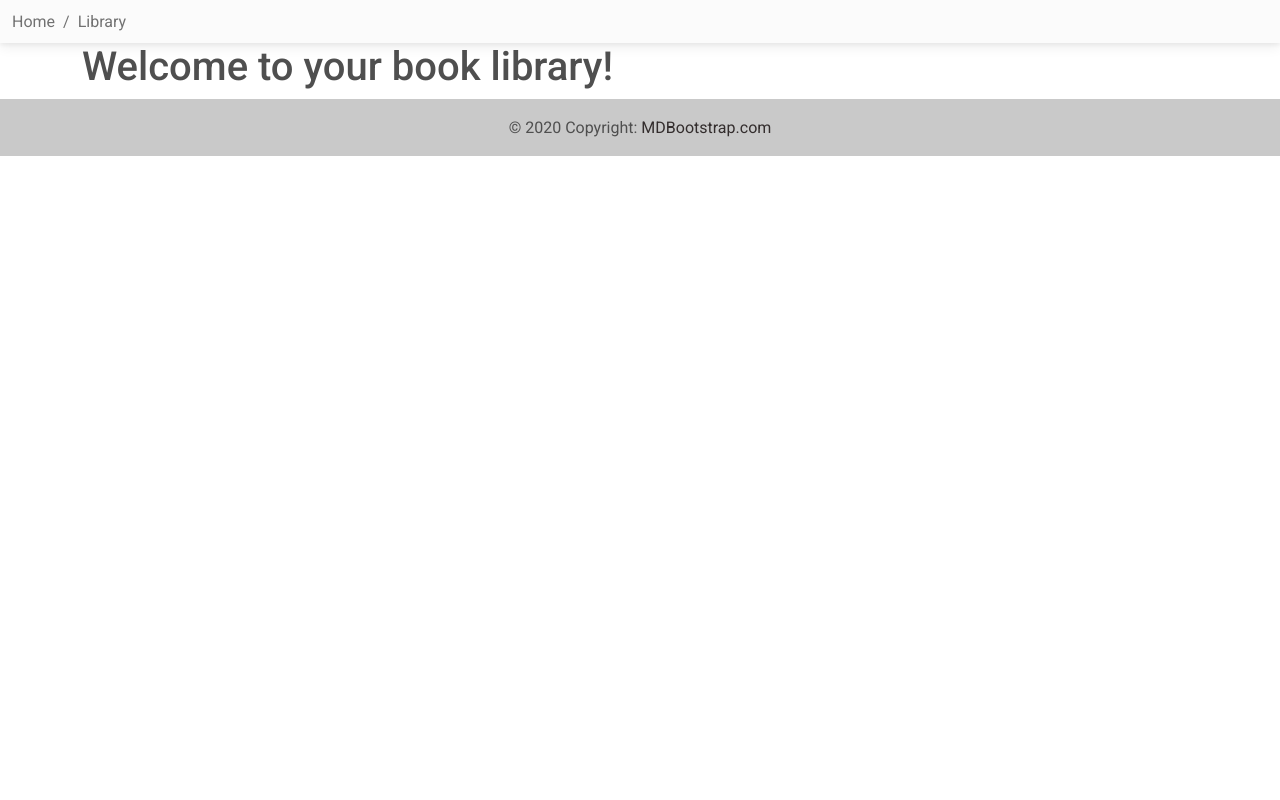
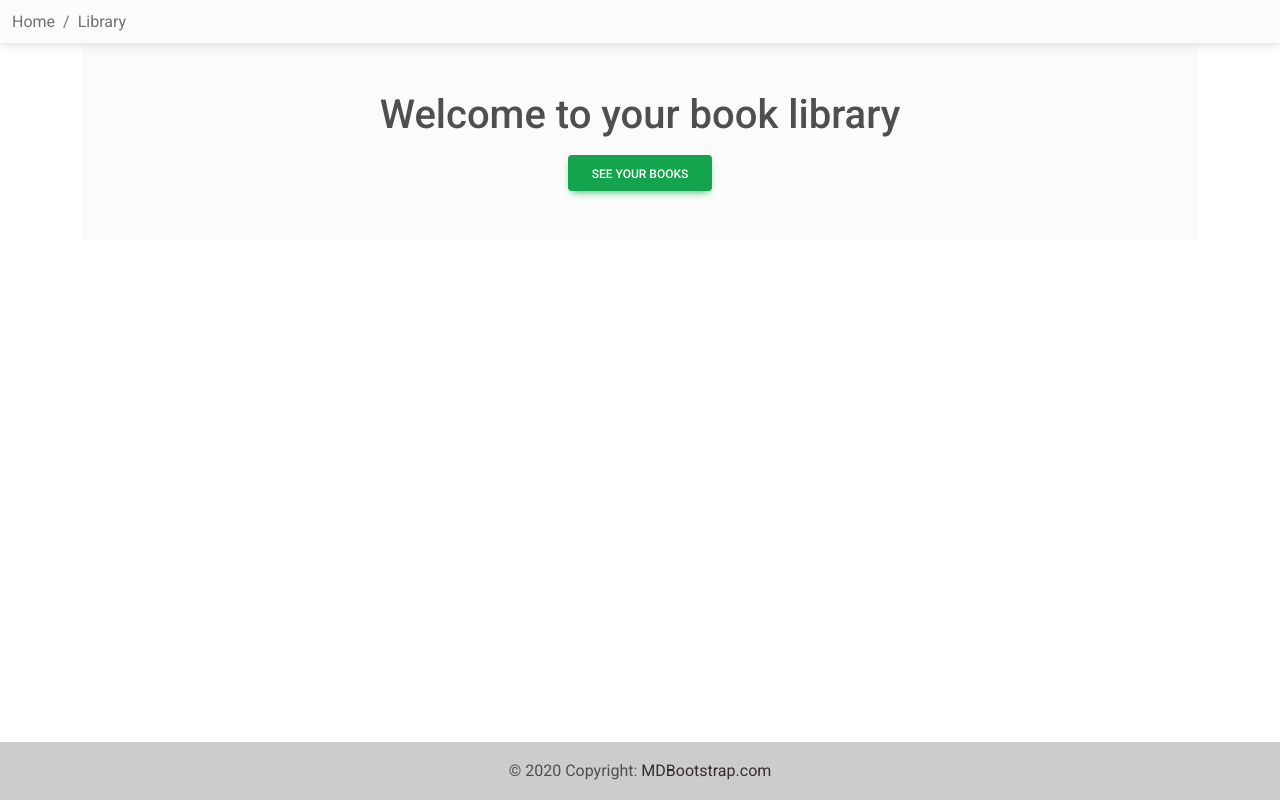
Before and after one commit to magz-dev/book-library, a Flask app: page / in a window 1280 px wide. Run offline with Flask 3, Linux system fonts and the light colour scheme; some libraries are stand-ins or nearby versions.

Commit message:
add a new button below the heading

```diff
--- a/booklibrary/templates/base.html
+++ b/booklibrary/templates/base.html
@@ -34,13 +34,14 @@ rel="stylesheet"
           </nav>
         </div>
       </nav>
+</header>
 <main class="container">
     {% block content %}
     {% endblock %}
 </main>
 <footer class="bg-light text-center text-lg-start">
     <!-- Copyright -->
-    <div class="text-center p-3" style="background-color: rgba(0, 0, 0, 0.2);">
+    <div class="text-center p-3 fixed-bottom" style="background-color: rgba(0, 0, 0, 0.2);">
       © 2020 Copyright:
       <a class="text-dark" href="https://mdbootstrap.com/" target="_blank">MDBootstrap.com</a>
     </div>
--- a/booklibrary/templates/home.html
+++ b/booklibrary/templates/home.html
@@ -1,6 +1,10 @@
 {% extends 'base.html' %}
 {% block content %}
 
-<h1>Welcome to your book library!</h1>
-
+ <!-- Jumbotron -->
+ <div class="p-5 text-center bg-light">
+    <h1 class="mb-3">Welcome to your book library</h1>
+    <a class="btn btn-success" href="" role="button">See your books</a>
+  </div>
+  <!-- Jumbotron -->
 {% endblock %}
```
